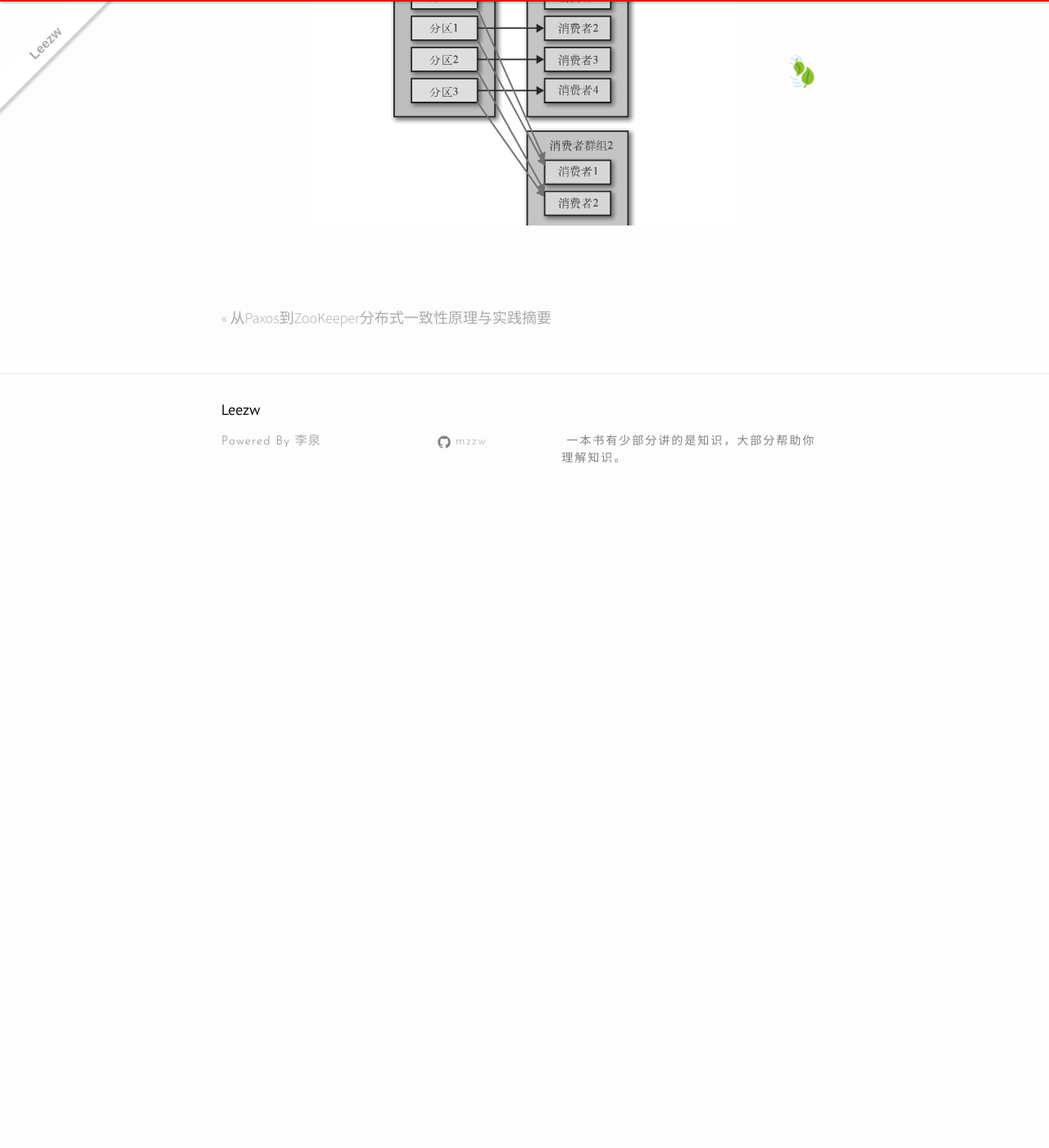
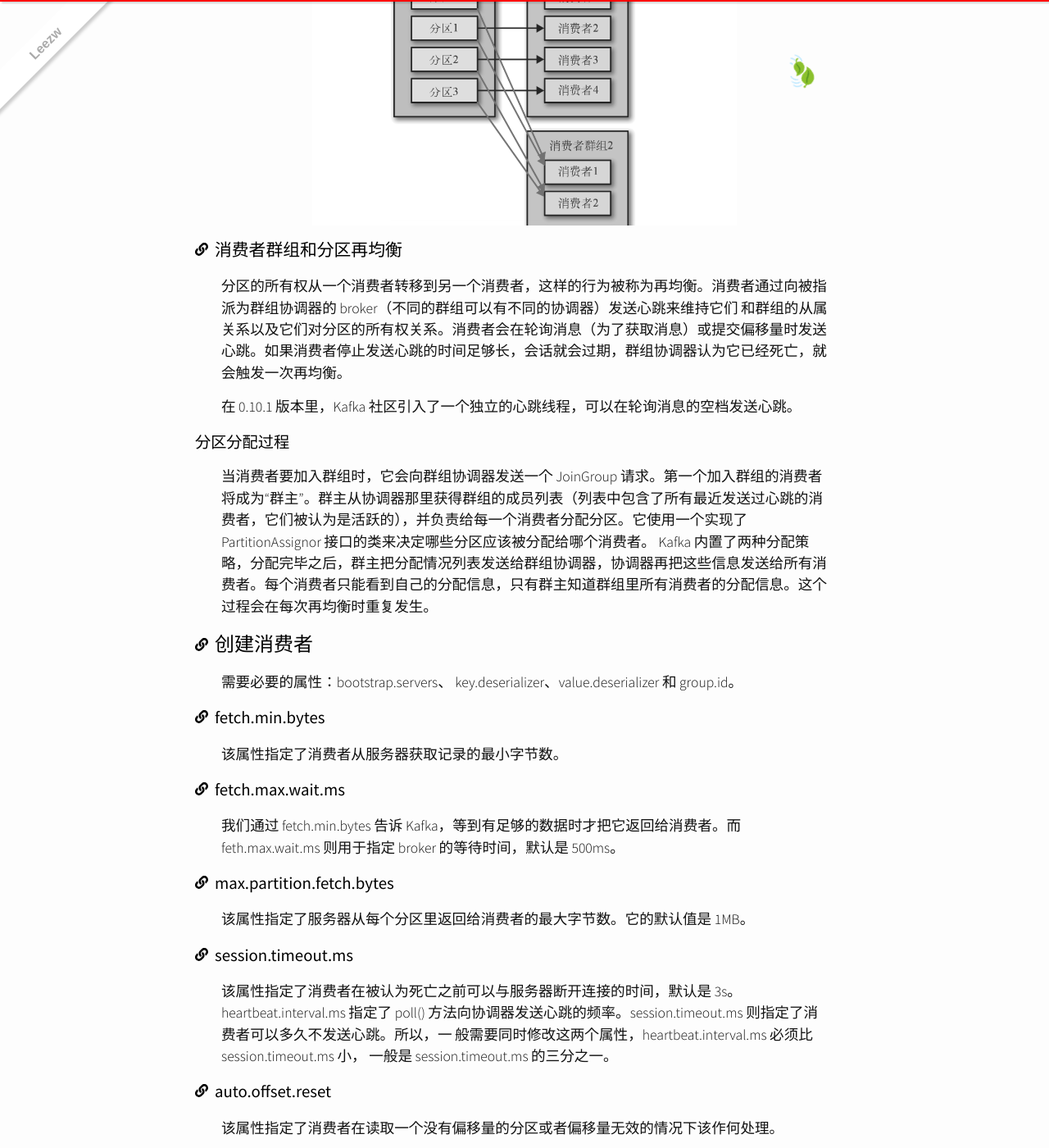
Before and after one commit to quantum-li/quantum-li.github.io, a Jekyll site: the page built from _posts/2020-05-09-kafka-the-definitive-guide.md, in a window 1280 px wide and 1400 px high, scrolled down 10941 px. Shown: the whole window at 82% size. Built offline with Jekyll 4.4.1, drawn with Linux system fonts in a browser that asks for light colours; nearby versions of some CDN libraries; comment, search, counter and statistics services are not loaded; before the commit the page ends 11571 px from its top, so only the background shows below that; some of the changed text lies outside the part shown.

Commit message:
2020-05-09 15:55:08

```diff
--- a/_posts/2020-05-09-kafka-the-definitive-guide.md
+++ b/_posts/2020-05-09-kafka-the-definitive-guide.md
@@ -261,3 +261,71 @@ Kafka 消费者从属于消费者群组。⼀个群组⾥的消费者订阅的
 多个消费者组订阅同一topic，它们之间互不影响。
 
 ![两个消费者群组对应⼀个主题](/assets/images/9f4b70e4-0100-484b-a8e7-80656ec0b14c.png)
+
+### 消费者群组和分区再均衡
+
+分区的所有权从⼀个消费者转移到另⼀个消费者，这样的⾏为被称为再均衡。消费者通过向被指派为群组协调器的 broker（不同的群组可以有不同的协调器）发送⼼跳来维持它们 和群组的从属关系以及它们对分区的所有权关系。消费者会在轮询消息（为了获取消息）或提交偏移量时发送⼼跳。如果消费者停⽌发送⼼跳的时间⾜够⻓，会话就会过期，群组协调器认为它已经死亡，就会触发⼀次再均衡。
+
+在 0.10.1 版本⾥，Kafka 社区引⼊了⼀个独⽴的⼼跳线程，可以在轮询消息的空档发送⼼跳。
+
+#### 分区分配过程
+
+当消费者要加⼊群组时，它会向群组协调器发送⼀个 JoinGroup 请求。第⼀个加⼊群组的消费者 将成为“群主”。群主从协调器那⾥获得群组的成员列表（列表中包含了所有最近发送过⼼跳的消费者，它们被认为是活跃的），并负责给每⼀个消费者分配分区。它使⽤⼀个实现了 PartitionAssignor 接⼝的类来决定哪些分区应该被分配给哪个消费者。 Kafka 内置了两种分配策略，分配完毕之后，群主把分配情况列表发送给群组协调器，协调器再把这些信息发送给所有消费者。每个消费者只能看到⾃⼰的分配信息，只有群主知道群组⾥所有消费者的分配信息。这个过程会在每次再均衡时重复发⽣。
+
+## 创建消费者
+
+需要必要的属性：bootstrap.servers、 key.deserializer、value.deserializer 和 group.id。
+
+### fetch.min.bytes
+
+该属性指定了消费者从服务器获取记录的最⼩字节数。
+
+### fetch.max.wait.ms
+
+我们通过 fetch.min.bytes 告诉 Kafka，等到有⾜够的数据时才把它返回给消费者。⽽ feth.max.wait.ms 则⽤于指定 broker 的等待时间，默认是 500ms。
+
+### max.partition.fetch.bytes
+
+该属性指定了服务器从每个分区⾥返回给消费者的最⼤字节数。它的默认值是 1MB。
+
+### session.timeout.ms
+
+该属性指定了消费者在被认为死亡之前可以与服务器断开连接的时间，默认是 3s。heartbeat.interval.ms 指定了 poll() ⽅法向协调器发送⼼跳的频率。session.timeout.ms 则指定了消费者可以多久不发送⼼跳。所以，⼀ 般需要同时修改这两个属性，heartbeat.interval.ms 必须⽐ session.timeout.ms ⼩， ⼀般是 session.timeout.ms 的三分之⼀。
+
+### auto.offset.reset
+
+该属性指定了消费者在读取⼀个没有偏移量的分区或者偏移量⽆效的情况下该作何处理。
+
+### enable.auto.commit
+
+该属性指定了消费者是否⾃动提交偏移量，默认值是 true。通过配置 auto.commit.interval.ms 属性来控制提交的频率。
+
+### partition.assignment.strategy
+
+默认使⽤的是 org.apache.kafka.clients.consumer.RangeAssignor(该策略会把主题的若⼲个连续的分区分配给消费者)，这个类实现了 Range 策略， 不过也可以把它改成 org.apache.kafka.clients.consumer.RoundRobinAssignor(该策略把主题的所有分区逐个分配给消费者)。我们还可以使⽤⾃定义策略，在这种情况下，partition.assignment.strategy 属性的值就 是⾃定义类的名字。
+
+### client.id
+
+该属性可以是任意字符串，broker ⽤它来标识从客户端发送过来的消息，通常被⽤在⽇志、度量 指标和配额⾥。
+
+### max.poll.records
+
+该属性⽤于控制单次调⽤ call() ⽅法能够返回的记录数量，可以帮你控制在轮询⾥需要处理的数据量。
+
+### receive.buffer.bytes 和 send.buffer.bytes
+
+socket 在读写数据时⽤到的 TCP 缓冲区也可以设置⼤⼩。如果它们被设为 -1，就使⽤操作系统的默认值。如果⽣产者或消费者与 broker 处于不同的数据中⼼内，可以适当增⼤这些值，因为跨数据中⼼的⽹络⼀般都有⽐较⾼的延迟和⽐较低的带宽。
+
+## 订阅
+
+支持正则表达式订阅多个主题
+
+## 轮询
+
+通过⼀个简单的轮询向服务器请求数据。⼀旦消费者订阅了主题，轮 询就会处理所有的细节，包括群组协调、分区再均衡、发送⼼跳和获取数据。
+
+轮询不只是获取数据那么简单。在第⼀次调⽤新消费者的 poll() ⽅法时，它会负责查找 GroupCoordinator，然后加⼊群组，接受分配的分区。如果发⽣了再均衡，整个过程也是在轮询期间进⾏的。当然，⼼跳也是从轮询⾥发送出去的。所以，我们要确保在轮询期间所做的任何处理⼯作都应该尽快完成。
+
+### 线程安全
+
+在同⼀个群组⾥，我们⽆法让⼀个线程运⾏多个消费者，也⽆法让多个线程安全地共享⼀个消费者。按照规则，⼀个消费者使⽤⼀个线程。如果要在同⼀个消费者群组⾥运⾏多个消费者，需要让每个消费者运⾏在⾃⼰的线程⾥。
```
Also changed, not shown: assets/images/72249544-7f0b-45d9-8bff-645a52cb923e.png (added), assets/images/f9a985cb-ea43-49aa-b1c5-5ffe481214a0.png (added).
